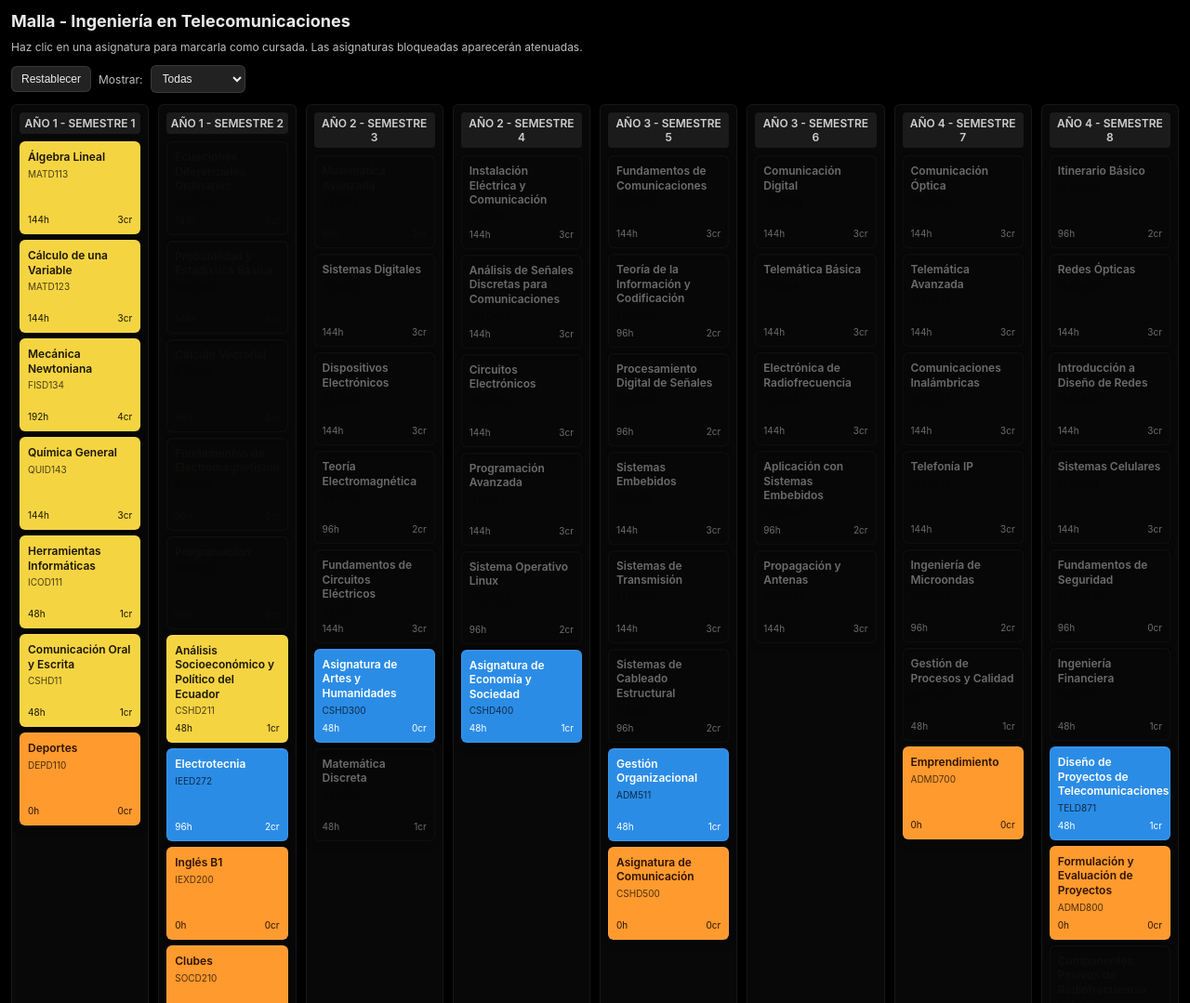
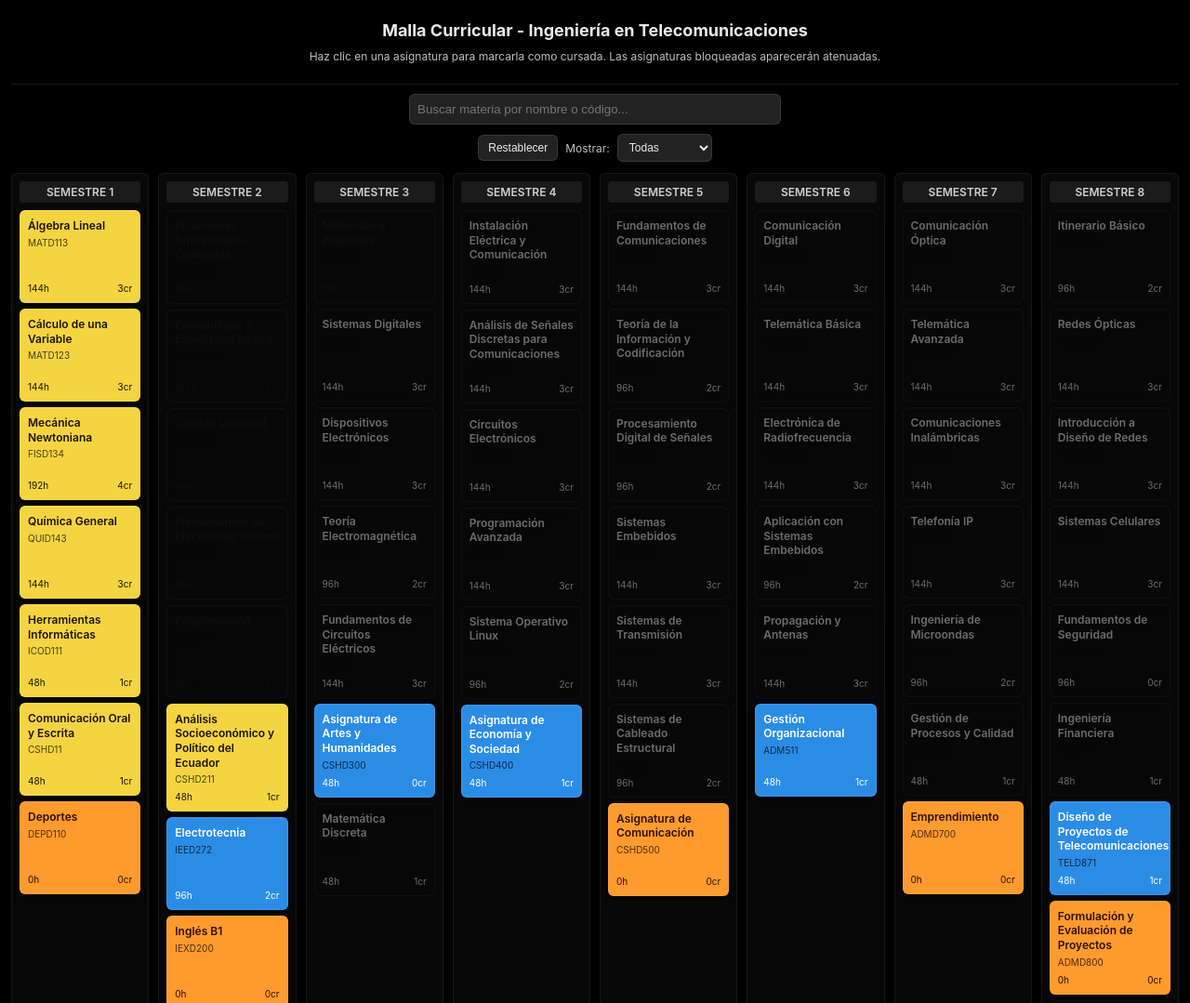
Before and after one commit to andycu29-boot/Malla-Ingenier-a-en-telecomunicaciones-EPN, a plain HTML site: page index.html in a window 1280 px wide. Shown: the top 1079 px of the page at 93% size. Drawn offline with Linux system fonts and the light colour scheme.

Commit message:
Update index.html

```diff
--- a/index.html
+++ b/index.html
@@ -3,7 +3,7 @@
 <head>
   <meta charset="utf-8" />
   <meta name="viewport" content="width=device-width, initial-scale=1" />
-  <title>Malla - Ingeniería en Telecomunicaciones</title>
+  <title>Malla Curricular - Ing. Telecomunicaciones</title>
   <style>
     :root{
       --bg:#000;
@@ -21,9 +21,28 @@
       -webkit-font-smoothing:antialiased;
       -moz-osx-font-smoothing:grayscale;
       padding:12px;
+      max-width:100vw;
+      overflow-x:hidden;
     }
-    h1{font-size:18px;margin:0 0 10px}
-    p.lead{margin:0 0 12px;color:#bdbdbd;font-size:12px}
+    .header {
+      position: sticky;
+      top: 0;
+      background: var(--bg);
+      padding: 10px 0;
+      z-index: 100;
+      border-bottom: 1px solid rgba(255,255,255,0.1);
+    }
+    h1{
+      font-size:18px;
+      margin:0 0 10px;
+      text-align:center;
+    }
+    p.lead{
+      margin:0 0 12px;
+      color:#bdbdbd;
+      font-size:12px;
+      text-align:center;
+    }
 
     /* layout compacto */
     .board{
@@ -92,12 +111,16 @@
       bottom: 0;
       background: linear-gradient(
         to top left,
-        transparent calc(50% - 3px),
+        transparent calc(50% - 5px),
         rgba(231, 76, 60, 0.95),
-        transparent calc(50% + 3px)
+        transparent calc(50% + 5px)
       );
-      transform: rotate(-7deg);
+      transform: rotate(-10deg);
       z-index: 0;
+      width: 150%;
+      height: 150%;
+      left: -25%;
+      top: -25%;
     }
 
     /* area colors - colores originales modificados */
@@ -140,6 +163,7 @@
       align-items:center;
       margin:8px 0 12px;
       flex-wrap:wrap;
+      justify-content:center;
     }
     button, .btn{
       background:#222;
@@ -160,12 +184,28 @@
       border-radius:6px;
       font-size:12px;
     }
+    .search-container {
+      width: 100%;
+      margin: 10px 0;
+      display: flex;
+      justify-content: center;
+    }
+    #search {
+      width: 100%;
+      max-width: 400px;
+      padding: 8px;
+      border-radius: 6px;
+      border: 1px solid rgba(255,255,255,0.1);
+      background: #222;
+      color: var(--text);
+    }
 
     .legend{
       display:flex;
       gap:8px;
       flex-wrap:wrap;
       margin-top:12px;
+      justify-content: center;
     }
     .legend .item{
       display:flex;
@@ -189,12 +229,22 @@
         --card-width:120px;
         --card-height:90px;
       }
+      .controls {
+        flex-direction: column;
+        align-items: stretch;
+      }
     }
   </style>
 </head>
 <body>
-  <h1>Malla - Ingeniería en Telecomunicaciones</h1>
-  <p class="lead">Haz clic en una asignatura para marcarla como cursada. Las asignaturas bloqueadas aparecerán atenuadas.</p>
+  <div class="header">
+    <h1>Malla Curricular - Ingeniería en Telecomunicaciones</h1>
+    <p class="lead">Haz clic en una asignatura para marcarla como cursada. Las asignaturas bloqueadas aparecerán atenuadas.</p>
+  </div>
+
+  <div class="search-container">
+    <input type="text" id="search" placeholder="Buscar materia por nombre o código...">
+  </div>
 
   <div class="controls">
     <button id="reset">Restablecer</button>
@@ -212,22 +262,22 @@
   </div>
 
   <div style="margin-top:12px">
-    <strong style="font-size:12px">Leyenda:</strong>
+    <strong style="font-size:12px; display: block; text-align: center;">Leyenda de Áreas:</strong>
     <div class="legend">
-      <div class="item"><span class="sw" style="background:#f5d442"></span> Básica</div>
-      <div class="item"><span class="sw" style="background:#2b8ce6"></span> Profesional</div>
-      <div class="item"><span class="sw" style="background:#2bd46b"></span> Integración</div>
-      <div class="item"><span class="sw" style="background:#ff9a2e"></span> Graduación</div>
-      <div class="item"><span class="sw" style="background:#ff9a2e"></span> Radio</div>
-      <div class="item"><span class="sw" style="background:#9fe9ff"></span> Comunicación</div>
-      <div class="item"><span class="sw" style="background:#ffb6da"></span> Telemática</div>
+      <div class="item"><span class="sw" style="background:#f5d442"></span> Unidad Básica</div>
+      <div class="item"><span class="sw" style="background:#2b8ce6"></span> Unidad Profesional</div>
+      <div class="item"><span class="sw" style="background:#2bd46b"></span> Unidad de Integración</div>
+      <div class="item"><span class="sw" style="background:#ff9a2e"></span> Requisitos Graduación</div>
+      <div class="item"><span class="sw" style="background:#ff9a2e"></span> Itinerario Radiocomunicación</div>
+      <div class="item"><span class="sw" style="background:#9fe9ff"></span> Itinerario Comunicación</div>
+      <div class="item"><span class="sw" style="background:#ffb6da"></span> Itinerario Telemática</div>
     </div>
   </div>
 
   <script>
     /* datos de la malla completa */
     const materias = [
-      // === AÑO 1 - SEMESTRE 1 ===
+      // === SEMESTRE 1 ===
       {id:1,name:'Álgebra Lineal',codigo:'MATD113',horas:144,creditos:3,area:'Unidad Básica',prereqs:[]},
       {id:2,name:'Cálculo de una Variable',codigo:'MATD123',horas:144,creditos:3,area:'Unidad Básica',prereqs:[]},
       {id:3,name:'Mecánica Newtoniana',codigo:'FISD134',horas:192,creditos:4,area:'Unidad Básica',prereqs:[]},
@@ -236,7 +286,7 @@
       {id:6,name:'Comunicación Oral y Escrita',codigo:'CSHD11',horas:48,creditos:1,area:'Unidad Básica',prereqs:[]},
       {id:7,name:'Deportes',codigo:'DEPD110',horas:0,creditos:0,area:'Requisitos Para Graduación',prereqs:[]},
 
-      // === AÑO 1 - SEMESTRE 2 ===
+      // === SEMESTRE 2 ===
       {id:8,name:'Ecuaciones Diferenciales Ordinarias',codigo:'MATD213',horas:144,creditos:3,area:'Unidad Básica',prereqs:[1,2]},
       {id:9,name:'Probabilidad y Estadística Básica',codigo:'MATD223',horas:144,creditos:3,area:'Unidad Básica',prereqs:[2]},
       {id:10,name:'Cálculo Vectorial',codigo:'IEED232',horas:96,creditos:2,area:'Unidad Básica',prereqs:[2]},
@@ -248,7 +298,7 @@
       {id:16,name:'Clubes',codigo:'SOCD210',horas:0,creditos:0,area:'Requisitos Para Graduación',prereqs:[]},
       {id:17,name:'Metodología de Estudio',codigo:'IEED210',horas:0,creditos:0,area:'Requisitos Para Graduación',prereqs:[]},
 
-      // === AÑO 2 - SEMESTRE 3 ===
+      // === SEMESTRE 3 ===
       {id:18,name:'Matemática Avanzada',codigo:'IEED312',horas:96,creditos:2,area:'Unidad Básica',prereqs:[8,10]},
       {id:19,name:'Sistemas Digitales',codigo:'IEED323',horas:144,creditos:3,area:'Unidad Profesional',prereqs:[14]},
       {id:20,name:'Dispositivos Electrónicos',codigo:'IEED333',horas:144,creditos:3,area:'Unidad Profesional',prereqs:[14]},
@@ -257,7 +307,7 @@
       {id:23,name:'Asignatura de Artes y Humanidades',codigo:'CSHD300',horas:48,creditos:0,area:'Unidad Profesional',prereqs:[]},
       {id:24,name:'Matemática Discreta',codigo:'IEED371',horas:48,creditos:1,area:'Unidad Profesional',prereqs:[9,19]},
 
-      // === AÑO 2 - SEMESTRE 4 ===
+      // === SEMESTRE 4 ===
       {id:25,name:'Instalación Eléctrica y Comunicación',codigo:'IEED413',horas:144,creditos:3,area:'Unidad Profesional',prereqs:[22]},
       {id:26,name:'Análisis de Señales Discretas para Comunicaciones',codigo:'TELD423',horas:144,creditos:3,area:'Unidad Profesional',prereqs:[18]},
       {id:27,name:'Circuitos Electrónicos',codigo:'IEED433',horas:144,creditos:3,area:'Unidad Profesional',prereqs:[20]},
@@ -265,24 +315,24 @@
       {id:29,name:'Sistema Operativo Linux',codigo:'TELD452',horas:96,creditos:2,area:'Unidad Profesional',prereqs:[12]},
       {id:30,name:'Asignatura de Economía y Sociedad',codigo:'CSHD400',horas:48,creditos:1,area:'Unidad Profesional',prereqs:[]},
 
-      // === AÑO 3 - SEMESTRE 5 ===
+      // === SEMESTRE 5 ===
       {id:31,name:'Fundamentos de Comunicaciones',codigo:'TELD513',horas:144,creditos:3,area:'Unidad Profesional',prereqs:[26]},
       {id:32,name:'Teoría de la Información y Codificación',codigo:'TELD522',horas:96,creditos:2,area:'Unidad Profesional',prereqs:[26]},
       {id:33,name:'Procesamiento Digital de Señales',codigo:'TELD532',horas:96,creditos:2,area:'Unidad Profesional',prereqs:[26]},
       {id:34,name:'Sistemas Embebidos',codigo:'ITID553',horas:144,creditos:3,area:'Unidad Profesional',prereqs:[19,29]},
       {id:35,name:'Sistemas de Transmisión',codigo:'TLED553',horas:144,creditos:3,area:'Unidad Profesional',prereqs:[21]},
       {id:36,name:'Sistemas de Cableado Estructural',codigo:'ITID512',horas:96,creditos:2,area:'Unidad Profesional',prereqs:[25]},
-      {id:37,name:'Gestión Organizacional',codigo:'ADM511',horas:48,creditos:1,area:'Unidad Profesional',prereqs:[]},
       {id:38,name:'Asignatura de Comunicación',codigo:'CSHD500',horas:0,creditos:0,area:'Requisitos Para Graduación',prereqs:[]},
 
-      // === AÑO 3 - SEMESTRE 6 ===
+      // === SEMESTRE 6 ===
       {id:39,name:'Comunicación Digital',codigo:'TELD613',horas:144,creditos:3,area:'Unidad Profesional',prereqs:[31]},
       {id:40,name:'Telemática Básica',codigo:'TELD623',horas:144,creditos:3,area:'Unidad Profesional',prereqs:[31]},
       {id:41,name:'Electrónica de Radiofrecuencia',codigo:'TELD633',horas:144,creditos:3,area:'Unidad Profesional',prereqs:[27,35]},
       {id:42,name:'Aplicación con Sistemas Embebidos',codigo:'TELD642',horas:96,creditos:2,area:'Unidad Profesional',prereqs:[33,34]},
       {id:43,name:'Propagación y Antenas',codigo:'TELD654',horas:144,creditos:3,area:'Unidad Profesional',prereqs:[35]},
+      {id:37,name:'Gestión Organizacional',codigo:'ADM511',horas:48,creditos:1,area:'Unidad Profesional',prereqs:[]},
 
-      // === AÑO 4 - SEMESTRE 7 ===
+      // === SEMESTRE 7 ===
       {id:44,name:'Comunicación Óptica',codigo:'TELD713',horas:144,creditos:3,area:'Unidad Profesional',prereqs:[39]},
       {id:45,name:'Telemática Avanzada',codigo:'TELD723',horas:144,creditos:3,area:'Unidad Profesional',prereqs:[40]},
       {id:46,name:'Comunicaciones Inalámbricas',codigo:'TELD733',horas:144,creditos:3,area:'Unidad Profesional',prereqs:[39,34]},
@@ -291,7 +341,7 @@
       {id:49,name:'Gestión de Procesos y Calidad',codigo:'ADMD611',horas:48,creditos:1,area:'Unidad Profesional',prereqs:[37]},
       {id:50,name:'Emprendimiento',codigo:'ADMD700',horas:0,creditos:0,area:'Requisitos Para Graduación',prereqs:[]},
 
-      // === AÑO 4 - SEMESTRE 8 ===
+      // === SEMESTRE 8 ===
       {id:51,name:'Itinerario Básico',codigo:'TELD800',horas:96,creditos:2,area:'Unidad Profesional',prereqs:[42,45,48]},
       {id:52,name:'Redes Ópticas',codigo:'TELD823',horas:144,creditos:3,area:'Unidad Profesional',prereqs:[44]},
       {id:53,name:'Introducción a Diseño de Redes',codigo:'TELD833',horas:144,creditos:3,area:'Unidad Profesional',prereqs:[45]},
@@ -304,7 +354,7 @@
       {id:60,name:'Técnicas Avanzadas de Procesamiento Digital de Señales',codigo:'TELD802',horas:0,creditos:0,area:'Itinerario Comunicación',prereqs:[51]},
       {id:61,name:'Conmutación y Enrutamiento Avanzado',codigo:'TELD803',horas:0,creditos:0,area:'Itinerario Telemática',prereqs:[51]},
 
-      // === AÑO 5 - SEMESTRE 9 ===
+      // === SEMESTRE 9 ===
       {id:62,name:'Itinerario Avanzado',codigo:'TELD900',horas:96,creditos:2,area:'Unidad Profesional',prereqs:[51]},
       {id:63,name:'Prácticas Profesionales',codigo:'PRLD105',horas:240,creditos:5,area:'Unidad Profesional',prereqs:[]},
       {id:64,name:'Práctica de Servicio Comunitario',codigo:'PSCD202',horas:96,creditos:2,area:'Unidad Profesional',prereqs:[]},
@@ -318,15 +368,15 @@
 
     /* semestres organizados */
     const semestres = [
-      {title:'AÑO 1 - SEMESTRE 1', ids:[1,2,3,4,5,6,7]},
-      {title:'AÑO 1 - SEMESTRE 2', ids:[8,9,10,11,12,13,14,15,16,17]},
-      {title:'AÑO 2 - SEMESTRE 3', ids:[18,19,20,21,22,23,24]},
-      {title:'AÑO 2 - SEMESTRE 4', ids:[25,26,27,28,29,30]},
-      {title:'AÑO 3 - SEMESTRE 5', ids:[31,32,33,34,35,36,37,38]},
-      {title:'AÑO 3 - SEMESTRE 6', ids:[39,40,41,42,43]},
-      {title:'AÑO 4 - SEMESTRE 7', ids:[44,45,46,47,48,49,50]},
-      {title:'AÑO 4 - SEMESTRE 8', ids:[51,52,53,54,55,56,57,58,59,60,61]},
-      {title:'AÑO 5 - SEMESTRE 9', ids:[62,63,64,65,66,67,68,69,70]},
+      {title:'SEMESTRE 1', ids:[1,2,3,4,5,6,7]},
+      {title:'SEMESTRE 2', ids:[8,9,10,11,12,13,14,15,16,17]},
+      {title:'SEMESTRE 3', ids:[18,19,20,21,22,23,24]},
+      {title:'SEMESTRE 4', ids:[25,26,27,28,29,30]},
+      {title:'SEMESTRE 5', ids:[31,32,33,34,35,36,38]},
+      {title:'SEMESTRE 6', ids:[39,40,41,42,43,37]},
+      {title:'SEMESTRE 7', ids:[44,45,46,47,48,49,50]},
+      {title:'SEMESTRE 8', ids:[51,52,53,54,55,56,57,58,59,60,61]},
+      {title:'SEMESTRE 9', ids:[62,63,64,65,66,67,68,69,70]},
     ];
 
     /* mapa rápido para acceder por id */
@@ -348,7 +398,7 @@
     }
 
     /* estado de cursadas (persistencia localStorage) */
-    const STORAGE_KEY = 'malla_telecom_cursadas_v6';
+    const STORAGE_KEY = 'malla_telecom_cursadas_v9';
     let cursadas = new Set(JSON.parse(localStorage.getItem(STORAGE_KEY) || '[]'));
 
     function save(){
@@ -415,7 +465,7 @@
       }
     }
 
-    function renderBoard(filter='all'){
+    function renderBoard(filter='all', searchTerm=''){
       const board = document.getElementById('board');
       board.innerHTML='';
       semestres.forEach(sem=>{
@@ -429,12 +479,20 @@
         const stack = document.createElement('div');
         stack.className='stack';
 
+        let hasVisibleCards = false;
+
         sem.ids.forEach(id=>{
           const m = mapa[id];
           if(!m) return;
-          const card = buildCard(m);
 
-          // apply filter
+          // apply search filter
+          const matchesSearch = searchTerm === '' ||
+            m.name.toLowerCase().includes(searchTerm.toLowerCase()) ||
+            m.codigo.toLowerCase().includes(searchTerm.toLowerCase());
+
+          if(!matchesSearch) return;
+
+          // apply completion filter
           const isCompleted = cursadas.has(id);
           const isEnabled = allPrereqsDone(m) && !isCompleted;
           const isBlocked = !allPrereqsDone(m) && !isCompleted;
@@ -444,12 +502,18 @@
           if(filter==='completed') show = isCompleted;
           if(filter==='blocked') show = isBlocked;
 
-          if(show) stack.appendChild(card);
+          if(show) {
+            const card = buildCard(m);
+            stack.appendChild(card);
+            hasVisibleCards = true;
+          }
         });
 
-        col.appendChild(title);
-        col.appendChild(stack);
-        board.appendChild(col);
+        if(hasVisibleCards) {
+          col.appendChild(title);
+          col.appendChild(stack);
+          board.appendChild(col);
+        }
       });
     }
 
@@ -460,17 +524,26 @@
         if(m) updateCardState(card,m);
       });
       const filter = document.getElementById('filter').value;
-      renderBoard(filter);
+      const searchTerm = document.getElementById('search').value;
+      renderBoard(filter, searchTerm);
     }
 
     // initial render
     document.getElementById('filter').addEventListener('change', (e)=>{
-      renderBoard(e.target.value);
+      refreshAll();
     });
+
     document.getElementById('reset').addEventListener('click', ()=>{
       if(confirm('¿Restablecer todas las materias marcadas como cursadas?')){
-        cursadas = new Set(); save(); renderBoard(document.getElementById('filter').value);
+        cursadas = new Set();
+        save();
+        refreshAll();
       }
+    });
+
+    // search functionality
+    document.getElementById('search').addEventListener('input', (e)=>{
+      refreshAll();
     });
 
     // render first time
```
